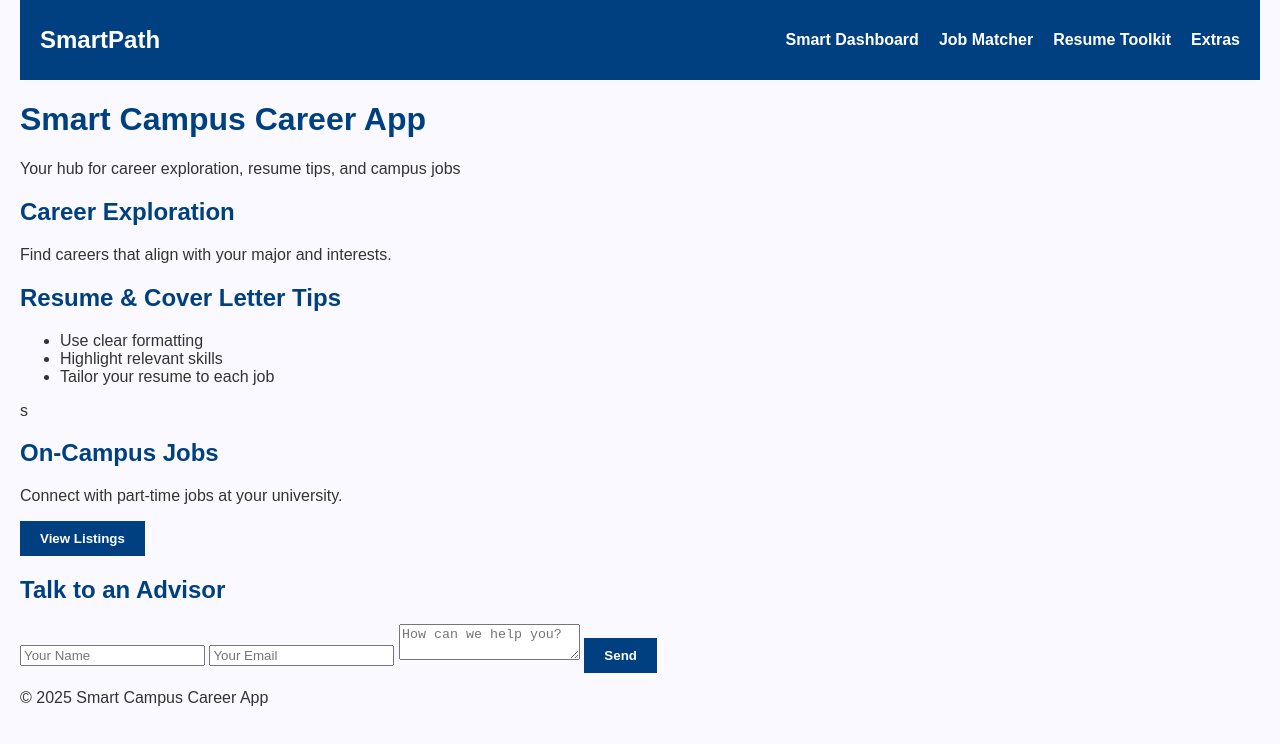
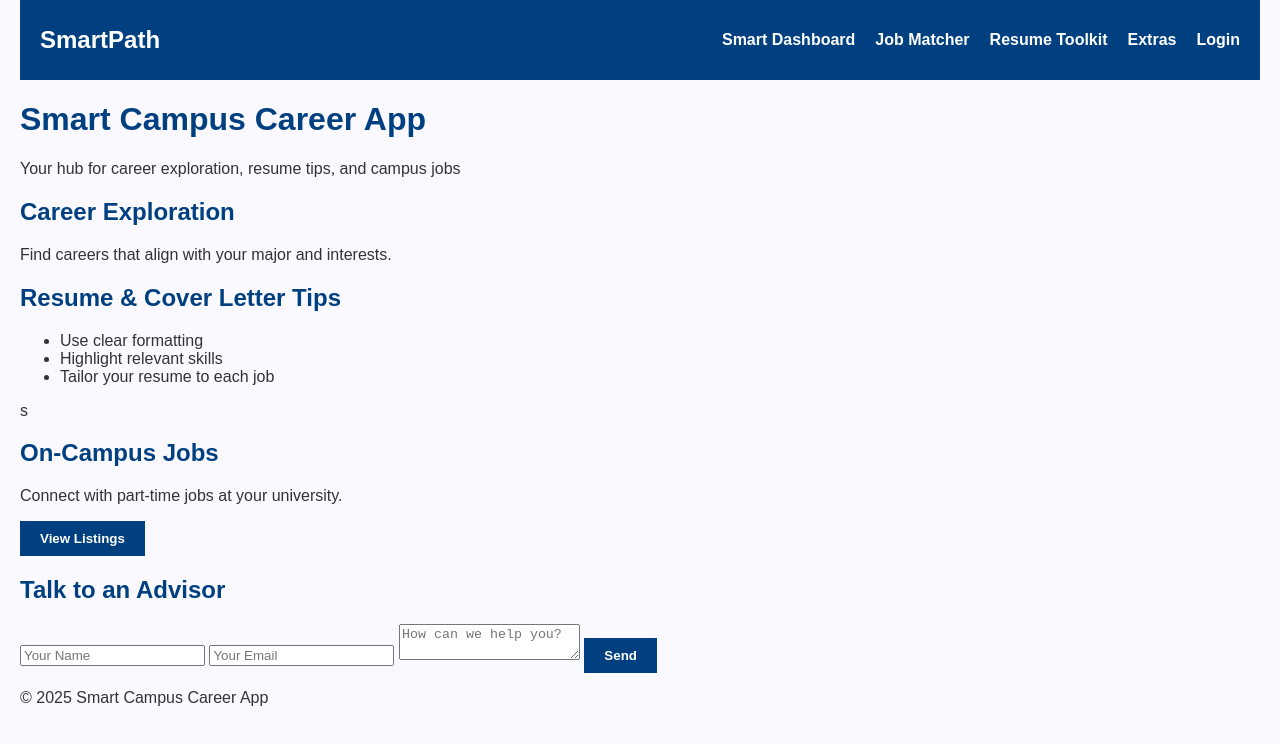
Before and after one commit to dan25-code/smart-campus-career-app, a plain HTML site: page index.html in a window 1280 px wide. Drawn offline with Linux system fonts and the light colour scheme.

Commit message:
add index.html with login

```diff
--- a/index.html
+++ b/index.html
@@ -14,6 +14,7 @@
       <li><a href="jobs.html">Job Matcher</a></li>
       <li><a href="resume.html">Resume Toolkit</a></li>
       <li><a href="extras.html">Extras</a></li>
+      <li><a href="login.html">Login</a>
     </ul>
   </nav>
   <header>
```
